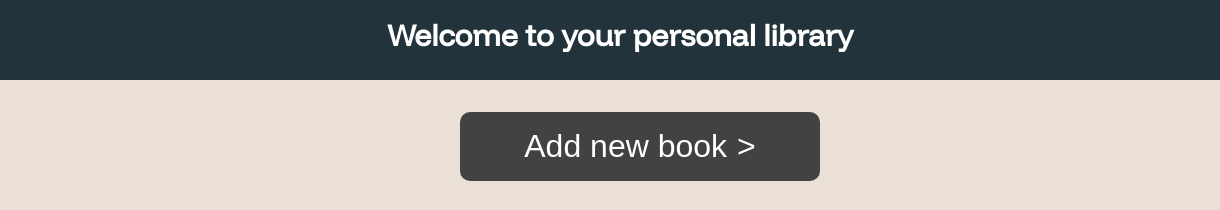
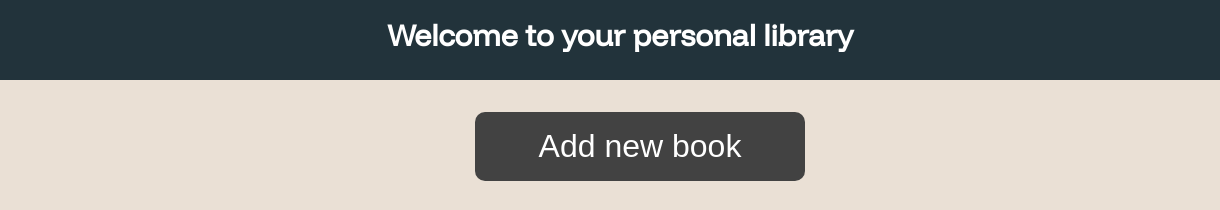
Before and after one commit to scuddi/odin-library, a plain HTML site: page index.html in a window 1280 px wide. Shown: the top 210 px of the page, 0-1220 px from the left. Drawn offline with Linux system fonts and the light colour scheme.

Commit message:
Same as before

```diff
--- a/index.html
+++ b/index.html
@@ -13,10 +13,7 @@
         <a href="https://github.com/scuddi/odin-library" target="_blank"><img src="images/github.svg" alt="GitHub Logo"></a>
     </header>
     <section class="form-area">
-        <button id="add-book">
-            Add new book
-            <div id="arrow">></div>
-        </button>
+        <button id="add-book">Add new book</button>
     </section>
     <section class="content" id="content">
         <div class="book-card">
```
